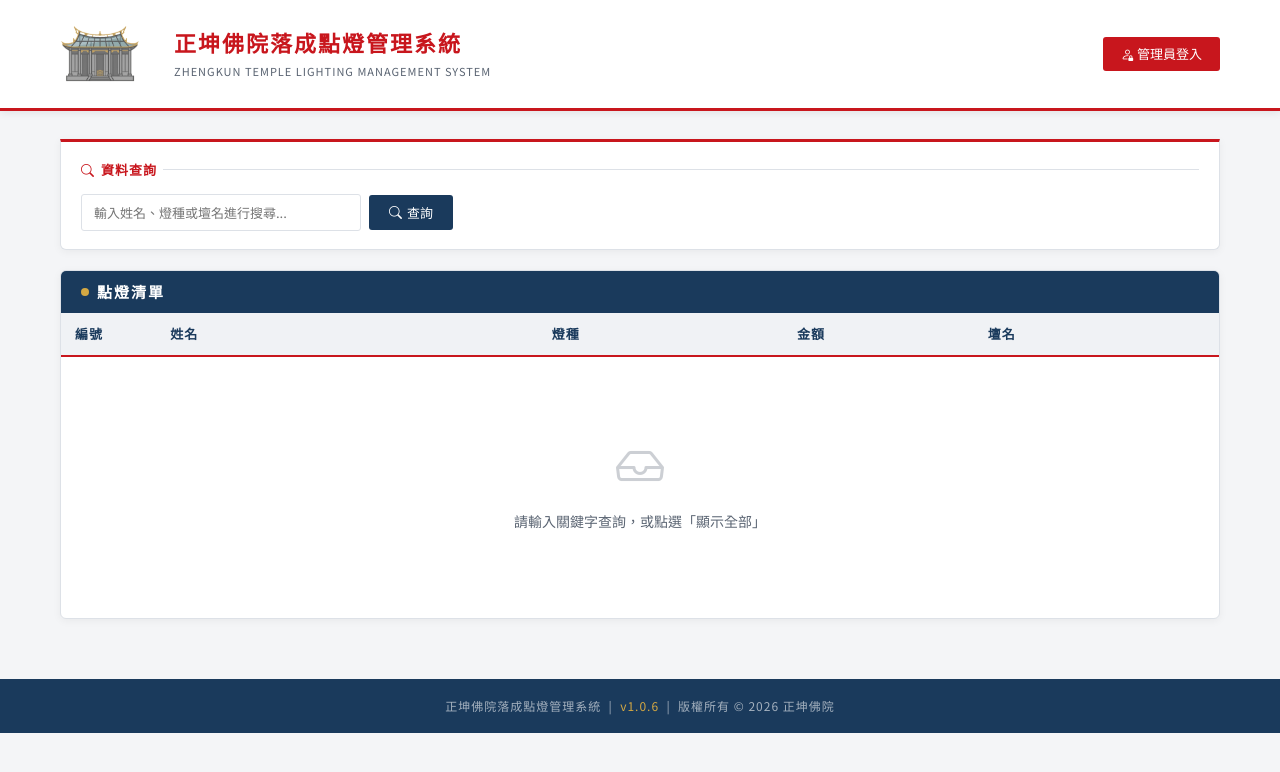
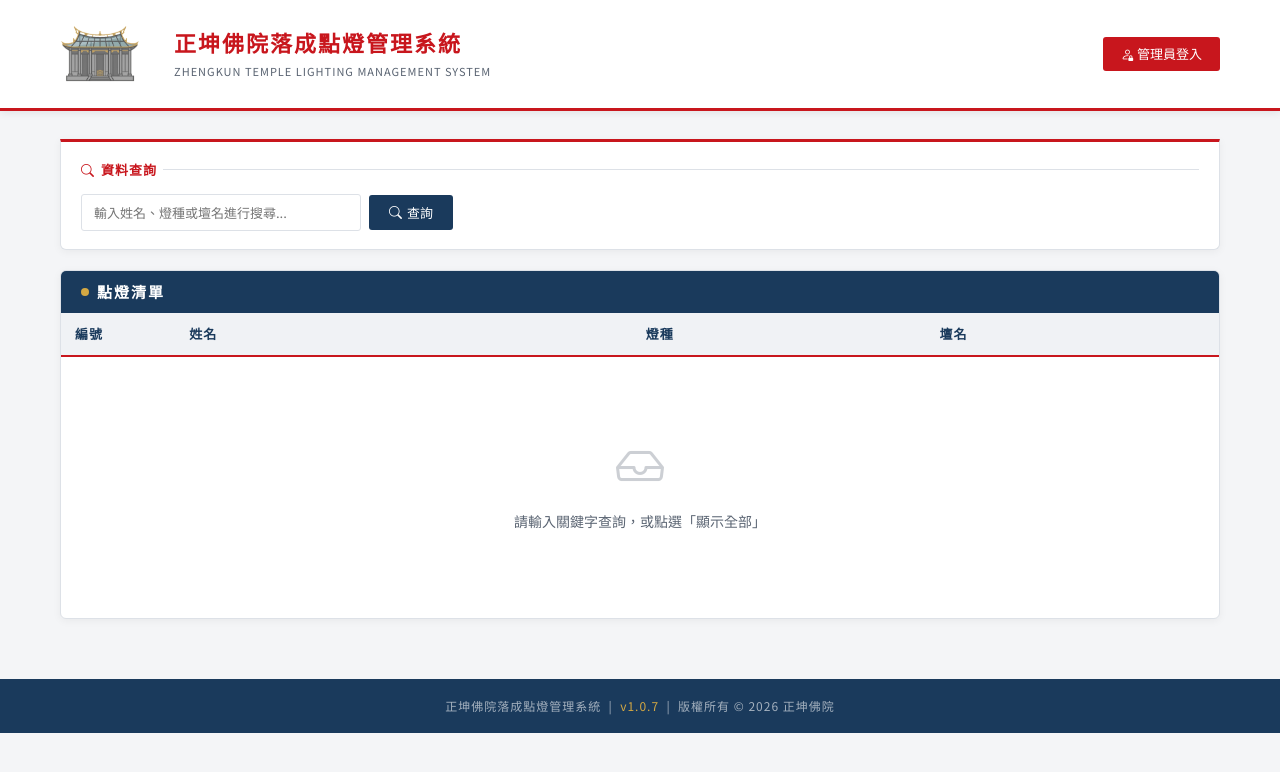
Before and after one commit to kapy0312/TempleLightingSys, a Flask app: page / in a window 1280 px wide. Shown: the top 772 px of the page. Run offline with Flask 3, Linux system fonts and the light colour scheme; data that the repository does not hold is empty; some libraries are stand-ins or nearby versions.

Commit message:
20260622_v3
fix(ui): 修正金額欄登入後仍隱藏的問題

- 金額 <td> 改為根據 isAdmin 動態決定是否加上 d-none
- 原本 hardcode admin-col d-none 導致 querySelectorAll 時機錯誤

```diff
--- a/main.py
+++ b/main.py
@@ -20,7 +20,7 @@ if __name__ == '__main__':
 
     # 3. 建立視窗，明確指定 localhost URL 而非傳入 app 物件
     window = webview.create_window(
-        title='正坤點燈資料管理系統 v1.0.6',
+        title='正坤點燈資料管理系統 v1.0.7',
         url='http://127.0.0.1:5001',
         width=1024,
         height=768,
--- a/templates/index.html
+++ b/templates/index.html
@@ -565,7 +565,7 @@
                             <th width="7%">編號</th>
                             <th width="28%">姓名</th>
                             <th width="18%">燈種</th>
-                            <th width="14%">金額</th>
+                            <th width="14%" class="admin-col d-none">金額</th>
                             <th width="18%">壇名</th>
                             <th width="15%" class="text-center admin-col d-none">操作</th>
                         </tr>
@@ -588,7 +588,7 @@
 
     <!-- 頁尾 -->
     <div class="footer-gov">
-        正坤佛院落成點燈管理系統 &nbsp;|&nbsp; <span>v1.0.6</span> &nbsp;|&nbsp; 版權所有 © 2026 正坤佛院
+        正坤佛院落成點燈管理系統 &nbsp;|&nbsp; <span>v1.0.7</span> &nbsp;|&nbsp; 版權所有 © 2026 正坤佛院
     </div>
 
     <!-- ── 登入 Modal ── -->
@@ -762,7 +762,7 @@
                     <td><span class="badge-id">${r.id}</span></td>
                     <td><div class="names-cell" id="names-${r.id}"></div></td>
                     <td><span class="badge-lamp">${r.lamp_type || '—'}</span></td>
-                    <td><span class="badge-amount" ${!isAdmin ? 'style="filter:blur(4px);user-select:none;"' : ''}>$${r.amount.toLocaleString()}</span></td>
+                    <td class="admin-col ${!isAdmin ? 'd-none' : ''}"><span class="badge-amount">$${r.amount.toLocaleString()}</span></td>
                     <td>${r.altar_name}</td>
                     ${adminTd}
                 `;
```
